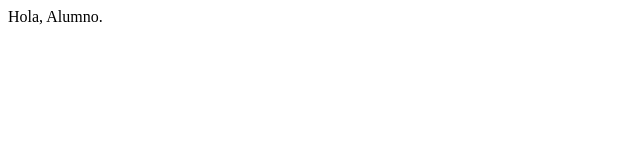
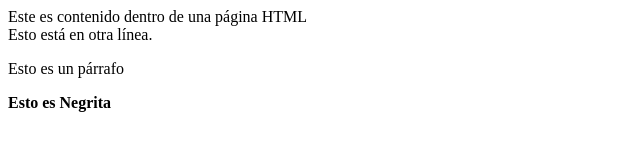
Before and after one commit to eodstrcil/sandbox, a plain HTML site: page index.html in a window 1280 px wide. Shown: the whole page, without its empty margins (0-640 px from the left). Drawn offline with Linux system fonts and the light colour scheme.

Commit message:
Ejemplo HTML básico

```diff
--- a/index.html
+++ b/index.html
@@ -1,5 +1,9 @@
 <html>
     <body>
-        Hola, Alumno.
+        Este es contenido dentro de una página HTML
+        <br>
+        Esto está en otra línea.
+        <p>Esto es un párrafo</p>
+        <b>Esto es Negrita</b>
     </body>
 </html>
```
